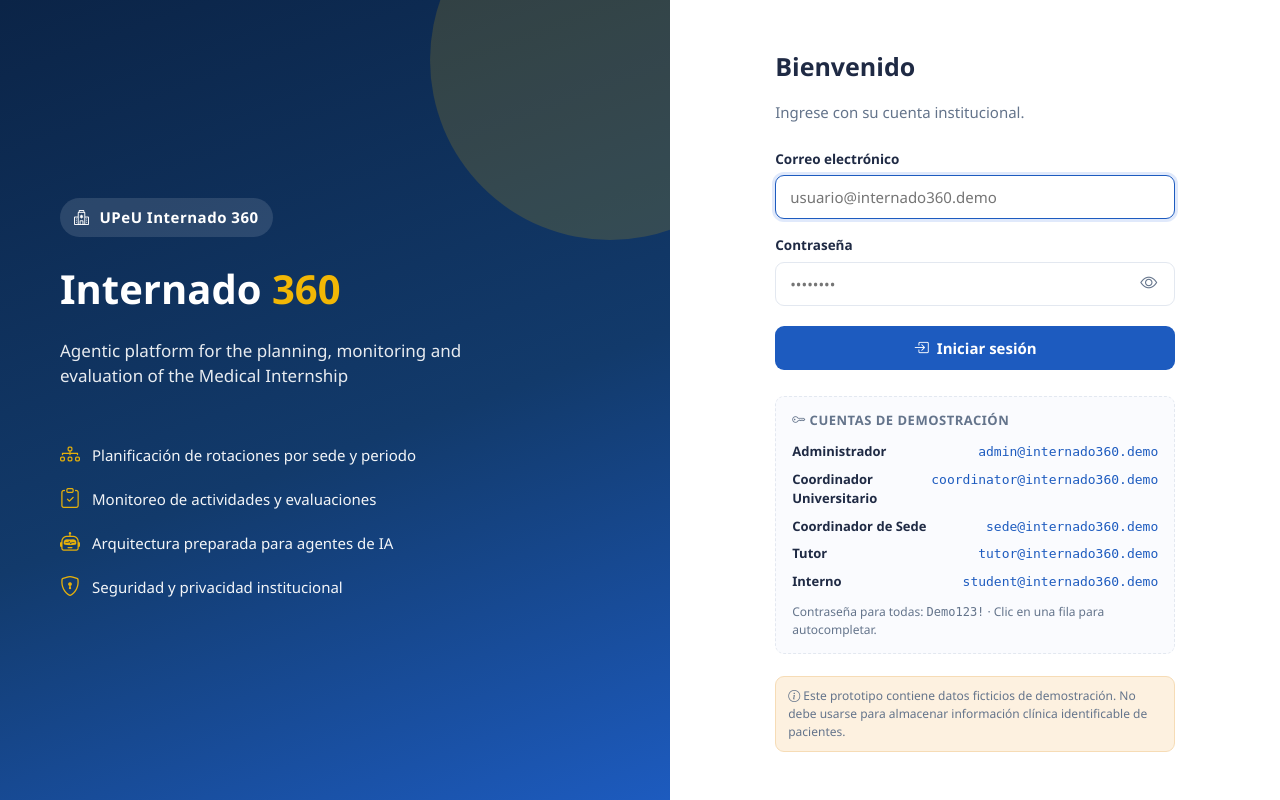
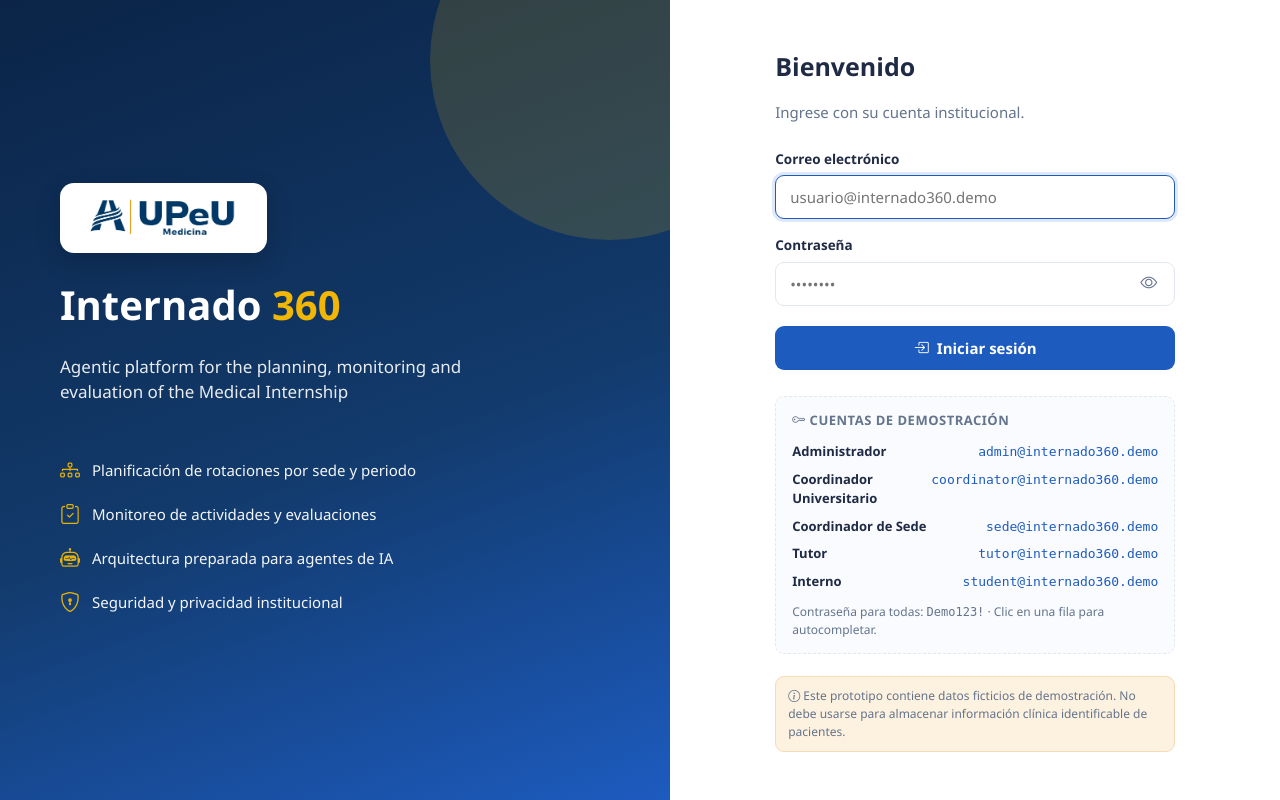
Before and after one commit to YJ1302/Agente-Medico, a FastAPI app: page /login in a window 1280 px wide. Run offline with FastAPI, Linux system fonts and the light colour scheme.

Commit message:
Add UPeU Medicina logo to login screen, sidebar, and favicon
Replaces the text-only brand badge with the actual institutional
logo on the login page and the authenticated app's sidebar, and
adds a favicon cropped from the logo's mark.

```diff
--- a/app/static/css/style.css
+++ b/app/static/css/style.css
@@ -80,12 +80,13 @@ a:hover { color: var(--navy-700); }
   border-radius: 50%;
   background: rgba(242, 183, 5, .16);
 }
-.login-brand .badge-360 {
-  display: inline-flex; align-items: center; gap: 10px;
-  font-weight: 700; letter-spacing: .5px; font-size: 15px;
-  background: rgba(255,255,255,.12); padding: 8px 14px; border-radius: 999px;
+.login-brand .brand-logo {
+  display: flex; align-items: center;
+  background: #fff; padding: 14px 22px; border-radius: 14px;
   width: fit-content; margin-bottom: 30px;
+  box-shadow: 0 8px 24px rgba(0,0,0,.18);
 }
+.login-brand .brand-logo img { display: block; height: 42px; width: auto; }
 .login-brand h1 { font-size: 40px; margin: 0 0 10px; line-height: 1.1; }
 .login-brand h1 span { color: var(--gold); }
 .login-brand p.subtitle { font-size: 17px; opacity: .9; max-width: 460px; }
@@ -177,10 +178,11 @@ a:hover { color: var(--navy-700); }
   padding: 0 20px; color: #fff; font-weight: 700; font-size: 17px;
   border-bottom: 1px solid rgba(255,255,255,.08); white-space: nowrap;
 }
-.sidebar-brand .logo {
-  width: 34px; height: 34px; border-radius: 9px; background: var(--gold);
-  color: var(--navy); display: grid; place-items: center; font-weight: 800; flex-shrink: 0;
+.sidebar-brand .brand-logo {
+  display: flex; align-items: center; background: #fff;
+  border-radius: 8px; padding: 6px 10px; flex-shrink: 0;
 }
+.sidebar-brand .brand-logo img { display: block; height: 26px; width: auto; }
 .sidebar-brand small { color: var(--gold); font-weight: 700; }
 .sidebar-nav { flex: 1; overflow-y: auto; padding: 14px 12px 24px; }
 .nav-section-title {
--- a/app/templates/base.html
+++ b/app/templates/base.html
@@ -4,6 +4,7 @@
   <meta charset="UTF-8" />
   <meta name="viewport" content="width=device-width, initial-scale=1.0" />
   <title>{% block title %}{{ page_title or "Panel" }}{% endblock %} · {{ app_name }}</title>
+  <link rel="icon" type="image/png" href="/static/images/favicon.png" />
   <!-- Bootstrap Icons served locally — no external CDN, fully offline -->
   <link rel="stylesheet" href="/static/vendor/css/bootstrap-icons.css" />
   <link rel="stylesheet" href="/static/css/style.css" />
--- a/app/templates/login.html
+++ b/app/templates/login.html
@@ -4,7 +4,7 @@
 {% block content_anon %}
 <div class="login-wrap">
   <div class="login-brand">
-    <div class="badge-360"><i class="bi bi-hospital"></i> UPeU Internado 360</div>
+    <div class="brand-logo"><img src="/static/images/logo.jpeg" alt="UPeU Medicina" /></div>
     <h1>Internado <span>360</span></h1>
     <p class="subtitle">{{ app_subtitle }}</p>
     <div class="feature-list">
--- a/app/templates/partials/sidebar.html
+++ b/app/templates/partials/sidebar.html
@@ -1,7 +1,6 @@
 <aside class="sidebar">
   <div class="sidebar-brand">
-    <span class="logo">360</span>
-    <span>UPeU <small>Internado</small></span>
+    <span class="brand-logo"><img src="/static/images/logo.jpeg" alt="UPeU Medicina" /></span>
   </div>
   <nav class="sidebar-nav">
     {% for section in nav_sections %}
```
Also changed, not shown: app/static/images/favicon.png (added), app/static/images/logo.jpeg (added).
